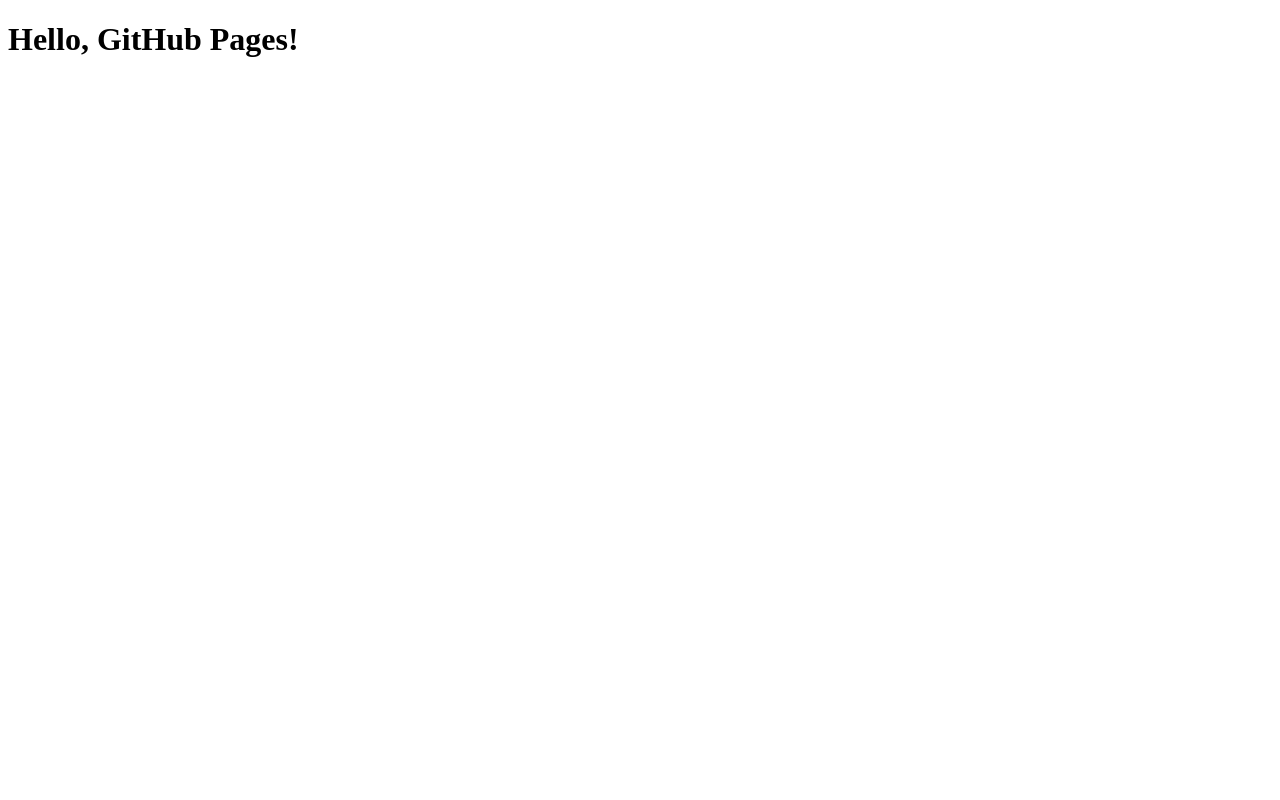
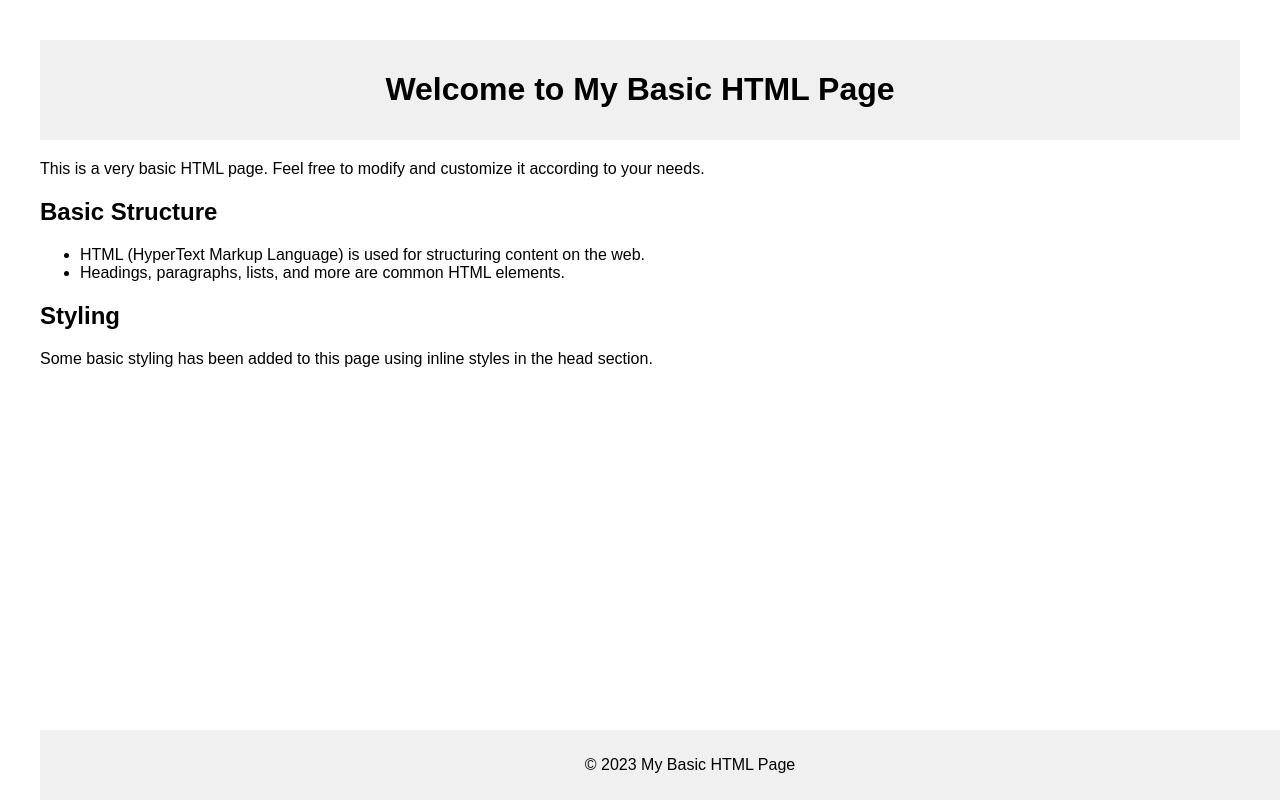
Before and after one commit to AzureThingamajigz/2009scapeShops, a plain HTML site: page index.html in a window 1280 px wide. Drawn offline with Linux system fonts and the light colour scheme.

Commit message:
Update index.html

```diff
--- a/index.html
+++ b/index.html
@@ -1,11 +1,61 @@
 <!DOCTYPE html>
 <html lang="en">
+
 <head>
     <meta charset="UTF-8">
     <meta name="viewport" content="width=device-width, initial-scale=1.0">
-    <title>Your GitHub Page</title>
+    <title>My Basic HTML Page</title>
+    <style>
+        body {
+            font-family: Arial, sans-serif;
+            margin: 20px;
+            padding: 20px;
+        }
+
+        header {
+            text-align: center;
+            padding: 10px;
+            background-color: #f0f0f0;
+        }
+
+        main {
+            margin-top: 20px;
+        }
+
+        footer {
+            text-align: center;
+            padding: 10px;
+            background-color: #f0f0f0;
+            position: fixed;
+            bottom: 0;
+            width: 100%;
+        }
+    </style>
 </head>
+
 <body>
-    <h1>Hello, GitHub Pages!</h1>
+
+    <header>
+        <h1>Welcome to My Basic HTML Page</h1>
+    </header>
+
+    <main>
+        <p>This is a very basic HTML page. Feel free to modify and customize it according to your needs.</p>
+
+        <h2>Basic Structure</h2>
+        <ul>
+            <li>HTML (HyperText Markup Language) is used for structuring content on the web.</li>
+            <li>Headings, paragraphs, lists, and more are common HTML elements.</li>
+        </ul>
+
+        <h2>Styling</h2>
+        <p>Some basic styling has been added to this page using inline styles in the head section.</p>
+    </main>
+
+    <footer>
+        <p>&copy; 2023 My Basic HTML Page</p>
+    </footer>
+
 </body>
+
 </html>
```
